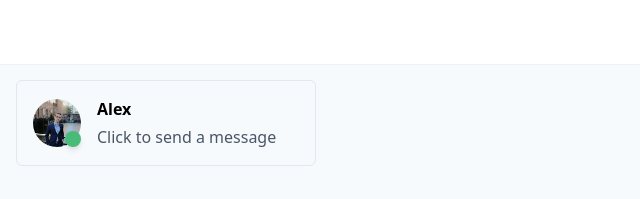
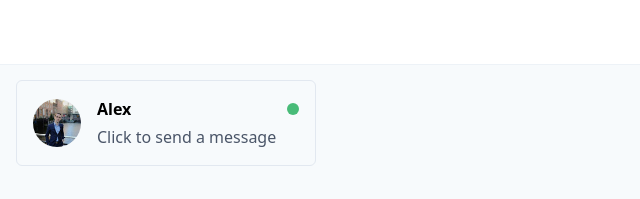
Before and after one commit to alexrohleder/chat, a Next.js app: page / in a window 1280 px wide. Shown: the top 199 px of the page, without its empty margins (0-640 px from the left). Built offline with nearby package versions, Linux system fonts and the light colour scheme.

Commit message:
add initial messages and modify Contact component

```diff
--- a/src/components/Chat.tsx
+++ b/src/components/Chat.tsx
@@ -1,19 +1,23 @@
 import React from "react";
 import ChatInput from "./ChatInput";
 import MessageContainer from "./MessageContainer";
+
+const messages = [
+  { id: 1, senderId: 2, content: "Heyy" },
+  {
+    id: 2,
+    senderId: 2,
+    content: "What do you think about this messaging app? 🤔",
+  },
+  { id: 3, senderId: 1, content: "This is the greatest I ever saw!!!" },
+  { id: 4, senderId: 2, content: "Whooah! 😄" },
+];
 
 function Chat() {
   return (
     <div className="flex flex-col gap-4 h-full">
       <div className="flex-1">
-        <MessageContainer
-          messages={[
-            { content: "test", id: 1 },
-            { content: "test 3", id: 2 },
-            { content: "test 54", id: 3, isReceived: true },
-            { content: "test 3", id: 4 },
-          ]}
-        />
+        <MessageContainer messages={messages} />
       </div>
       <ChatInput />
     </div>
--- a/src/components/Contact.tsx
+++ b/src/components/Contact.tsx
@@ -1,11 +1,11 @@
 import React from "react";
-import ContactAvatarStatus from "./ContactAvatarStatus";
+import ContactAvatar from "./ContactAvatar";
+import ContactOnlineStatus from "./ContactOnlineStatus";
 
 type Props = {
   name: string;
   photo: string;
   lastMessage?: string;
-  lastTimestampSeem?: number;
   isActive: boolean;
   isSelected: boolean;
   onClick: () => void;
@@ -21,16 +21,11 @@ function Contact(props: Props) {
       className={`flex gap-4 items-center p-4 rounded-md border ${variant}`}
       onClick={props.onClick}
     >
-      <ContactAvatarStatus
-        size="lg"
-        src={props.photo}
-        name={props.name}
-        isActive={props.isActive}
-      />
-      <div className="flex flex-col gap-1 overflow-hidden">
-        <div className="flex justify-between overflow-hidden">
+      <ContactAvatar size="lg" src={props.photo} name={props.name} />
+      <div className="flex flex-1 flex-col gap-1 overflow-hidden">
+        <div className="flex justify-between items-center overflow-hidden">
           <div className="font-bold truncate">{props.name}</div>
-          <div className="text-gray-700">{props.lastTimestampSeem}</div>
+          <ContactOnlineStatus isActive={props.isActive} />
         </div>
         {props.lastMessage ? (
           <div className="truncate">{props.lastMessage}</div>
--- a/src/components/ContactAvatarStatus.tsx
+++ b/src/components/ContactAvatarStatus.tsx
@@ -6,14 +6,11 @@ type Props = ContactAvatarProps & {
 };
 
 function ContactAvatarStatus({ isActive, ...contactAvatarProps }: Props) {
-  const bgColor = isActive ? "bg-green-500" : "bg-gray-500";
+  const borderColor = isActive ? "border-green-500" : "border-gray-500";
 
   return (
-    <div className="relative">
+    <div className={`border-4 rounded-full ${borderColor}`}>
       <ContactAvatar {...contactAvatarProps} />
-      <div
-        className={`h-4 w-4 rounded-full absolute right-0 bottom-0 shadow-md ${bgColor}`}
-      />
     </div>
   );
 }
--- /dev/null
+++ b/src/components/ContactOnlineStatus.tsx
@@ -0,0 +1,19 @@
+import React from "react";
+
+type Props = {
+  isActive: boolean;
+};
+
+function ContactOnlineStatus(props: Props) {
+  let bgColor = "bg-gray-500";
+  let title = "Inactive";
+
+  if (props.isActive) {
+    bgColor = "bg-green-500";
+    title = "Active";
+  }
+
+  return <div className={`w-3 h-3 rounded-full ${bgColor}`} title={title} />;
+}
+
+export default ContactOnlineStatus;
--- a/src/components/Message.tsx
+++ b/src/components/Message.tsx
@@ -1,16 +1,18 @@
 import React from "react";
 
 type Props = {
+  id: number;
+  senderId: number;
   content: string;
-  isReceived: boolean;
 };
 
 function Message(props: Props) {
-  const variant = props.isReceived ? "bg-blue-700 text-white" : "bg-gray-300";
+  const variant =
+    props.senderId === 1 ? "bg-blue-700 text-white" : "bg-gray-300";
 
   return (
-    <div className={`px-4 py-2 rounded-full inline-block ${variant}`}>
-      {props.content}
+    <div className="flex gap-4 items-center">
+      <div className={`px-4 py-2 rounded-full ${variant}`}>{props.content}</div>
     </div>
   );
 }
--- a/src/components/MessageContainer.tsx
+++ b/src/components/MessageContainer.tsx
@@ -10,7 +10,7 @@ function MessageContainer(props: Props) {
     <div className="flex flex-col gap-2 bg-white border border-gray-200 rounded-md p-4 h-full">
       {props.messages.map((message) => (
         <div key={message.id}>
-          <div className={message.isReceived ? "float-right" : ""}>
+          <div className={message.senderId === 1 ? "float-right" : ""}>
             <Message {...message} />
           </div>
         </div>
```
